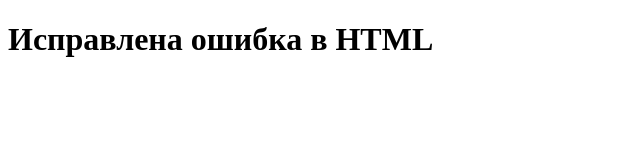
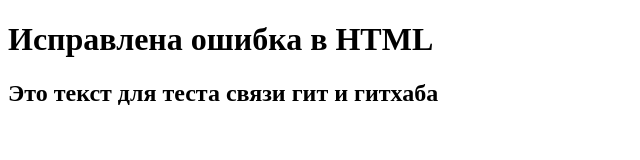
Before and after one commit to AlexndrKorol/first-project, a plain HTML site: page index.html in a window 1280 px wide. Shown: the whole page, without its empty margins (0-640 px from the left). Drawn offline with Linux system fonts and the light colour scheme.

Commit message:
проверка связи гит и гитхаба

```diff
--- a/index.html
+++ b/index.html
@@ -1,2 +1,3 @@
 <!DOCTYPE html>
 <h1>Исправлена ошибка в HTML</h1>
+<h2>Это текст для теста связи гит и гитхаба</h2>
```
